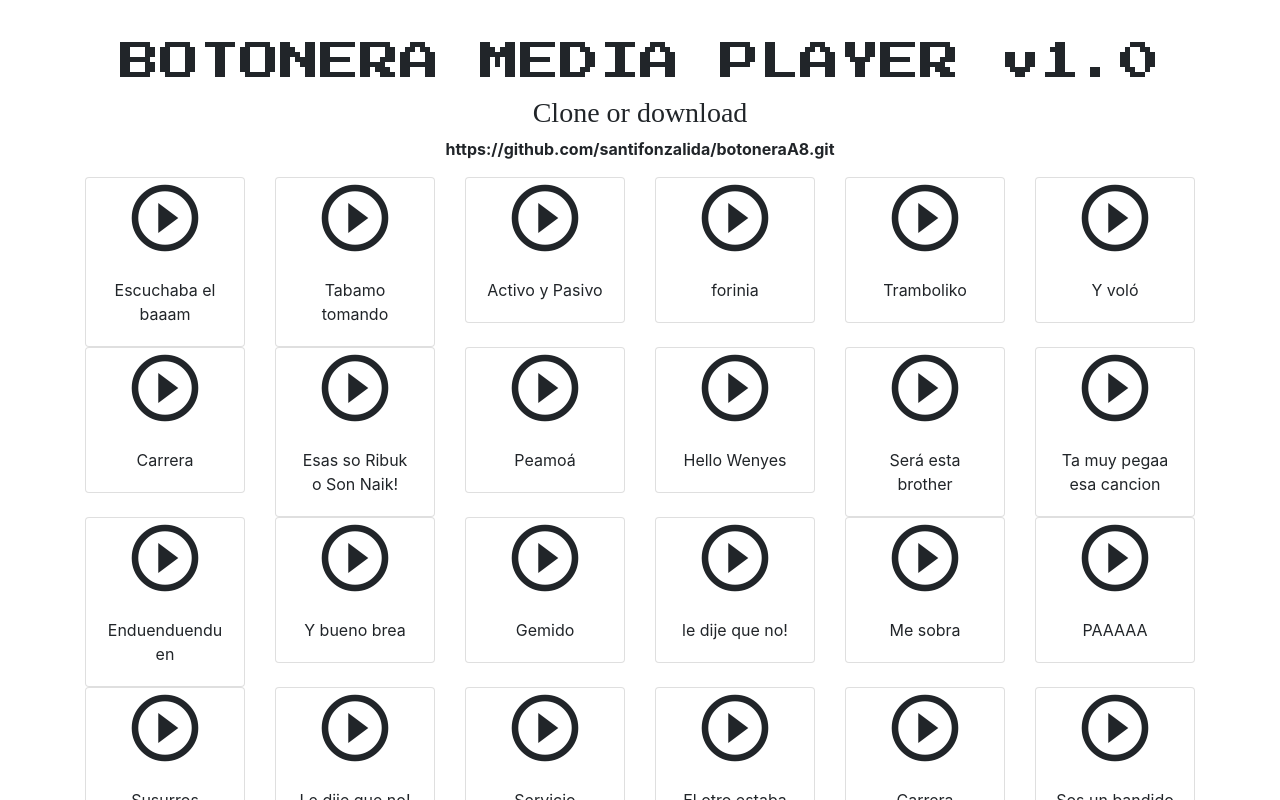
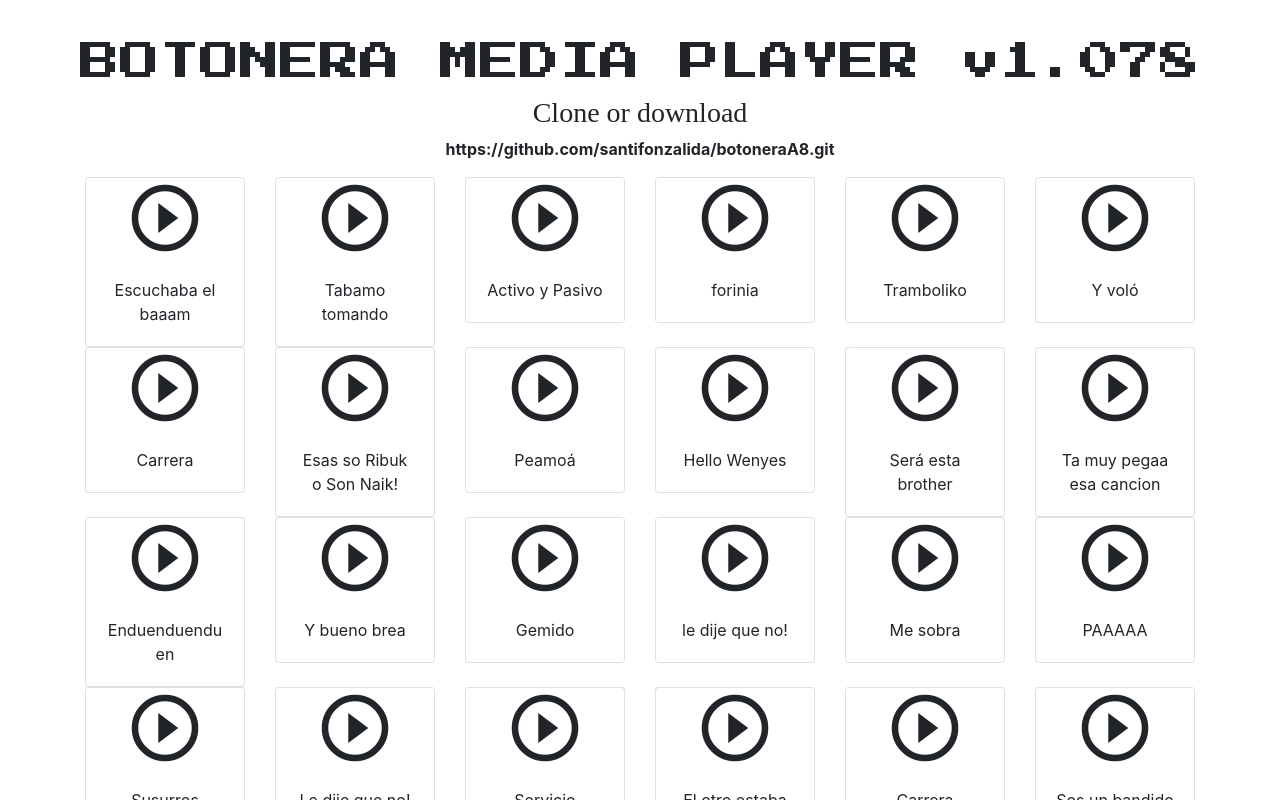
Before and after one commit to santifonzalida/botoneraA8, an Angular app: page /#/home in a window 1280 px wide. Shown: the top 800 px of the page. Built offline with nearby package versions, Linux system fonts and the light colour scheme; a web font is replaced by a local one.

Commit message:
Update home.component.ts
update version name

```diff
--- a/src/app/components/home/home.component.ts
+++ b/src/app/components/home/home.component.ts
@@ -8,7 +8,7 @@ import { Component, OnInit } from '@angular/core';
 
 export class HomeComponent {
 
-  version: string = 'v1.0';
+  version: string = 'v1.078';
   audio = new Audio();
 
   private SOUNDS = {
```
